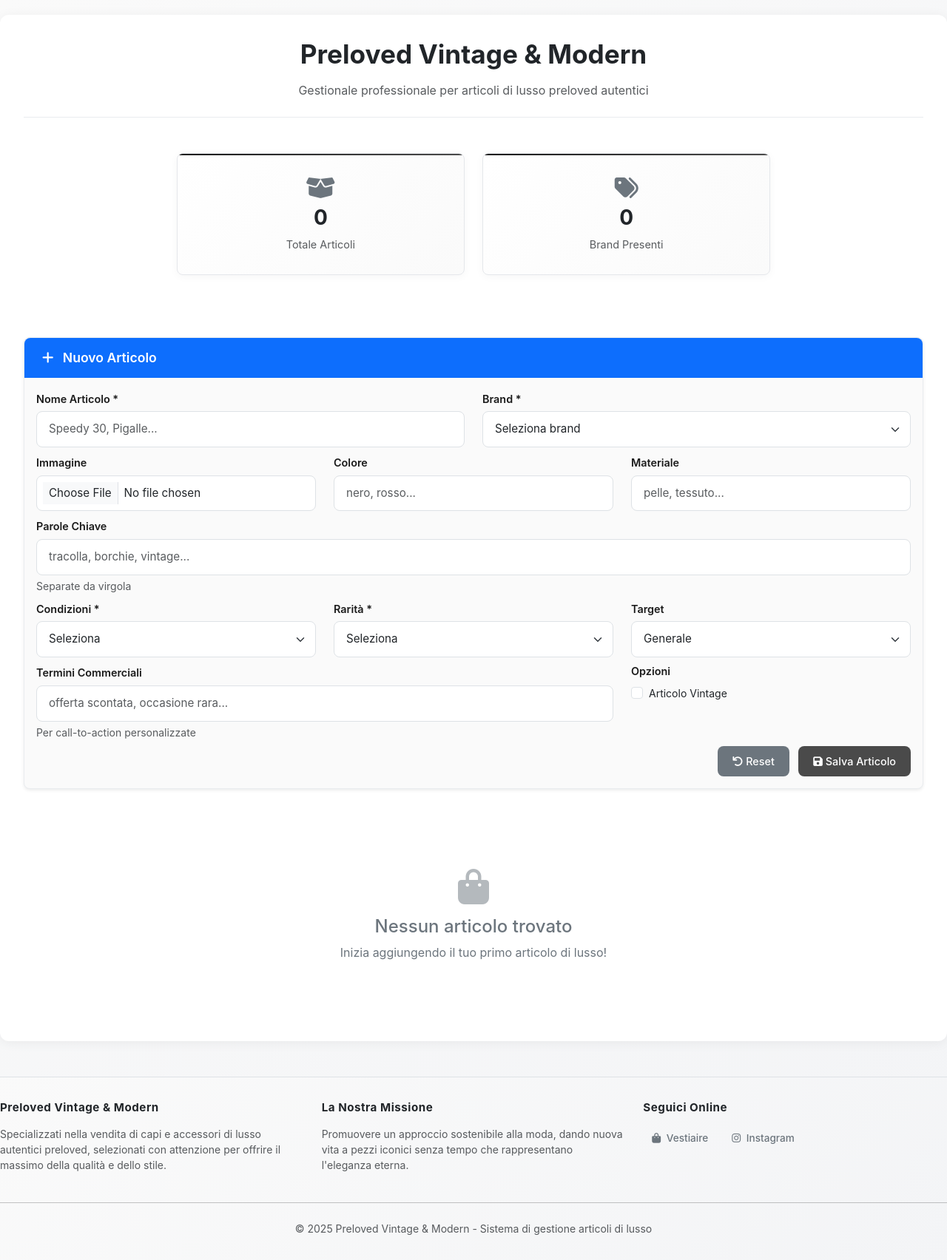
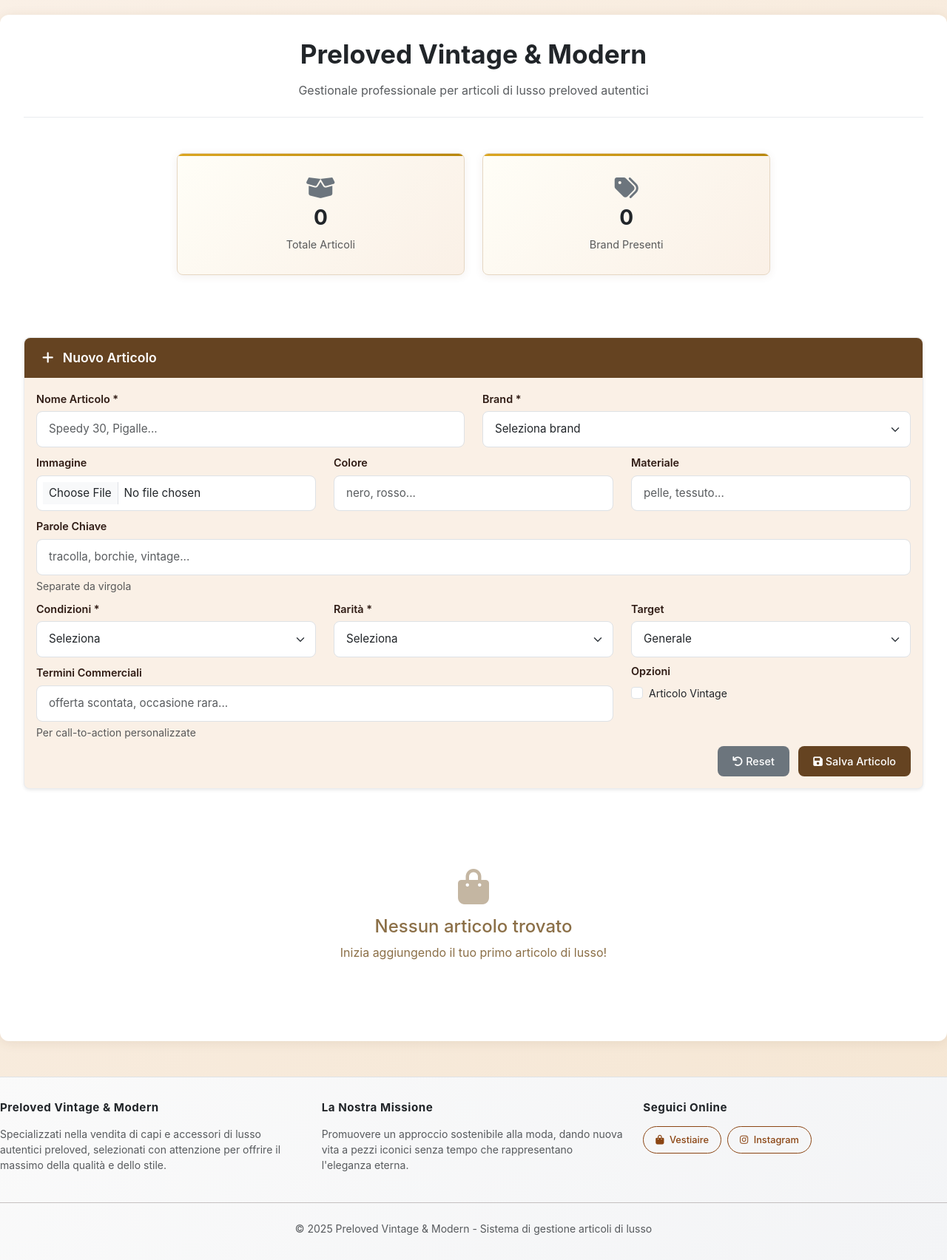
Before and after one commit to FlavioLombardi95/dist_gestionale, a Flask app: page / in a window 1280 px wide. Shown: the whole page at 74% size. Run offline with Flask 3, Linux system fonts and the light colour scheme; data that the repository does not hold is empty; some libraries are stand-ins or nearby versions.

Commit message:
🎨 Palette Louis Vuitton: marrone elegante, oro lussuoso, tonalità calde

```diff
--- a/templates/index.html
+++ b/templates/index.html
@@ -9,21 +9,22 @@
     <link href="https://cdnjs.cloudflare.com/ajax/libs/animate.css/4.1.1/animate.min.css" rel="stylesheet">
     <style>
         :root {
-            --primary-color: #1a1a1a;
-            --secondary-color: #4a4a4a;
-            --success-color: #6b7280;
-            --warning-color: #9ca3af;
-            --danger-color: #6b7280;
-            --light-bg: #fafafa;
-            --dark-text: #1a1a1a;
-            --accent-color: #d1d5db;
+            --primary-color: #654321;      /* Marrone Louis Vuitton classico */
+            --secondary-color: #8B4513;    /* Marrone caldo (saddle brown) */
+            --success-color: #B8860B;      /* Oro scuro elegante */
+            --warning-color: #DAA520;      /* Oro classico Louis Vuitton */
+            --danger-color: #A0522D;       /* Marrone rossiccio */
+            --light-bg: #FAF0E6;           /* Crema lino luxury */
+            --dark-text: #2F1B14;          /* Marrone molto scuro per testo */
+            --accent-color: #D2B48C;       /* Beige caldo */
+            --accent-gold: #FFD700;        /* Oro brillante per accenti speciali */
             --border-radius: 8px;
-            --box-shadow: 0 2px 16px rgba(0,0,0,0.06);
+            --box-shadow: 0 2px 16px rgba(101, 67, 33, 0.1);
             --transition: all 0.3s ease;
         }
 
         body {
-            background: linear-gradient(135deg, #fafafa 0%, #f3f4f6 100%);
+            background: linear-gradient(135deg, #FAF0E6 0%, #F5E6D3 100%);
             min-height: 100vh;
             font-family: 'Inter', -apple-system, BlinkMacSystemFont, 'Segoe UI', sans-serif;
             color: var(--dark-text);
@@ -53,7 +54,7 @@
         }
 
         .header-section p {
-            color: #6c757d;
+            color: #8B6F47;
             font-size: 1em;
             margin-bottom: 0;
             font-weight: 400;
@@ -235,13 +236,13 @@
         }
 
         .stats-card {
-            background: linear-gradient(135deg, #ffffff 0%, #fafafa 100%);
-            border: 1px solid #e5e7eb;
+            background: linear-gradient(135deg, #FFFEF7 0%, #FAF0E6 100%);
+            border: 1px solid #E6D7C3;
             border-radius: var(--border-radius);
             padding: 30px 20px;
             text-align: center;
             margin-bottom: 20px;
-            box-shadow: 0 2px 12px rgba(0, 0, 0, 0.04);
+            box-shadow: 0 2px 12px rgba(101, 67, 33, 0.08);
             transition: var(--transition);
             position: relative;
             overflow: hidden;
@@ -253,8 +254,8 @@
             top: 0;
             left: 0;
             right: 0;
-            height: 2px;
-            background: linear-gradient(90deg, var(--primary-color) 0%, var(--secondary-color) 100%);
+            height: 3px;
+            background: linear-gradient(90deg, var(--warning-color) 0%, var(--success-color) 100%);
         }
 
         .stats-card:hover {
@@ -270,7 +271,7 @@
 
         .stats-card p {
             margin: 8px 0 0 0;
-            color: #6c757d;
+            color: #8B6F47;
             font-size: 0.9em;
         }
 
@@ -311,7 +312,7 @@
         .empty-state {
             text-align: center;
             padding: 60px 20px;
-            color: #6c757d;
+            color: #8B6F47;
         }
 
         .empty-state i {
@@ -394,7 +395,7 @@
 
         .style-option .description {
             font-size: 0.85em;
-            color: #6c757d;
+            color: #8B6F47;
             line-height: 1.4;
         }
 
@@ -406,11 +407,11 @@
             margin-right: 8px;
         }
 
-        .bg-gradient-elegante { background: #4b5563; color: white; }
-        .bg-gradient-emotivo { background: #6b7280; color: white; }
-        .bg-gradient-amichevole { background: #9ca3af; color: white; }
-        .bg-gradient-professionale { background: #374151; color: white; }
-        .bg-gradient-esclusivo { background: #1f2937; color: white; }
+        .bg-gradient-elegante { background: var(--primary-color); color: white; }
+        .bg-gradient-emotivo { background: var(--warning-color); color: var(--dark-text); }
+        .bg-gradient-amichevole { background: var(--accent-color); color: var(--dark-text); }
+        .bg-gradient-professionale { background: var(--secondary-color); color: white; }
+        .bg-gradient-esclusivo { background: var(--success-color); color: white; }
 
         @media (max-width: 768px) {
             .main-container {
@@ -546,7 +547,7 @@
 
         <!-- Form migliorato per nuovo articolo -->
         <div class="form-card card shadow-sm mb-5">
-            <div class="card-header bg-primary text-white">
+            <div class="card-header" style="background: var(--primary-color); color: white;">
                 <h5 class="mb-0"><i class="fas fa-plus me-2"></i> <span id="formTitle">Nuovo Articolo</span></h5>
             </div>
             <div class="card-body">
@@ -697,7 +698,7 @@
                         <button type="button" class="btn btn-secondary me-2" id="resetBtn">
                             <i class="fas fa-undo"></i> Reset
                         </button>
-                        <button type="submit" class="btn btn-primary" id="submitBtn">
+                        <button type="submit" class="btn" style="background: var(--primary-color); color: white;" id="submitBtn">
                             <i class="fas fa-save"></i> <span id="submitText">Salva Articolo</span>
                         </button>
                     </div>
@@ -761,7 +762,7 @@
         <div class="col-lg-4 col-md-6 mb-4 fade-in">
             <div class="card articolo-card">
                 <div class="status-badge">
-                    <span class="badge bg-success vintage-badge d-none">Vintage</span>
+                    <span class="badge vintage-badge d-none" style="background: var(--success-color); color: white;">Vintage</span>
                 </div>
                 <img src="" class="card-img-top" alt="">
                 <div class="card-body">
@@ -772,22 +773,22 @@
                     <div class="frase-generata d-none">
                         <p class="mb-2"></p>
                         <div class="d-flex gap-2 flex-wrap">
-                            <button class="btn btn-sm btn-outline-success copy-btn">
+                            <button class="btn btn-sm copy-btn" style="border: 1px solid var(--success-color); color: var(--success-color); background: transparent;">
                                 <i class="fas fa-copy"></i> Copia
                             </button>
-                            <button class="btn btn-sm btn-outline-primary rigenera-btn">
+                            <button class="btn btn-sm rigenera-btn" style="border: 1px solid var(--primary-color); color: var(--primary-color); background: transparent;">
                                 <i class="fas fa-sync"></i> Rigenera
                             </button>
                         </div>
                     </div>
                     <div class="d-flex gap-2 flex-wrap">
-                        <button class="btn btn-primary genera-messaggio-like-btn">
+                        <button class="btn genera-messaggio-like-btn" style="background: var(--primary-color); color: white; font-size: 0.85rem;">
                             <i class="fas fa-heart"></i> Messaggio Like
                         </button>
-                        <button class="btn btn-warning edit-btn">
+                        <button class="btn edit-btn" style="background: var(--secondary-color); color: white; font-size: 0.85rem;">
                             <i class="fas fa-edit"></i> Modifica
                         </button>
-                        <button class="btn btn-danger delete-btn">
+                        <button class="btn delete-btn" style="background: var(--danger-color); color: white; font-size: 0.85rem;">
                             <i class="fas fa-trash"></i> Elimina
                         </button>
                     </div>
@@ -998,7 +999,7 @@
                 field.classList.remove('is-invalid');
                 if (feedback && feedback.classList.contains('validation-feedback')) {
                     feedback.textContent = 'Campo valido';
-                    feedback.className = 'validation-feedback text-success';
+                    feedback.className = 'validation-feedback' ; feedback.style.color = 'var(--success-color)';
                 }
                 return true;
             }
@@ -1170,7 +1171,7 @@
             if (brands.length === 0) return;
 
             const title = document.createElement('h4');
-            title.className = 'mb-4 text-center text-primary fw-bold';
+            title.className = 'mb-4 text-center fw-bold'; title.style.color = 'var(--primary-color)';
             title.innerHTML = '<i class="fas fa-tags me-2"></i>Seleziona un Brand';
             brandSection.appendChild(title);
 
@@ -1356,8 +1357,8 @@
                 text: 'Questa azione non può essere annullata',
                 icon: 'warning',
                 showCancelButton: true,
-                confirmButtonColor: '#e74c3c',
-                cancelButtonColor: '#6c757d',
+                confirmButtonColor: '#A0522D',
+                cancelButtonColor: '#8B6F47',
                 confirmButtonText: 'Elimina',
                 cancelButtonText: 'Annulla'
             });
@@ -1446,14 +1447,20 @@
                 </h6>
                 <div class="d-flex justify-content-center justify-content-md-start align-items-center">
                     <a href="https://it.vestiairecollective.com/profile/29517320/" target="_blank"
-                       class="btn btn-outline-secondary btn-sm me-2"
-                       title="Vintage and Modern su Vestiaire Collective">
+                       class="btn btn-sm me-2"
+                       style="border: 1px solid var(--secondary-color); color: var(--secondary-color); background: transparent; border-radius: 20px; padding: 8px 16px; font-size: 0.8rem; transition: all 0.3s ease;"
+                       title="Vintage and Modern su Vestiaire Collective"
+                       onmouseover="this.style.background='var(--secondary-color)'; this.style.color='white';"
+                       onmouseout="this.style.background='transparent'; this.style.color='var(--secondary-color)';">
                         <i class="fas fa-shopping-bag me-1"></i>
                         <span class="d-none d-lg-inline">Vestiaire</span>
                     </a>
                     <a href="https://www.instagram.com/preloved_vintage_and_modern/" target="_blank"
-                       class="btn btn-outline-secondary btn-sm"
-                       title="Seguici su Instagram">
+                       class="btn btn-sm"
+                       style="border: 1px solid var(--secondary-color); color: var(--secondary-color); background: transparent; border-radius: 20px; padding: 8px 16px; font-size: 0.8rem; transition: all 0.3s ease;"
+                       title="Seguici su Instagram"
+                       onmouseover="this.style.background='var(--secondary-color)'; this.style.color='white';"
+                       onmouseout="this.style.background='transparent'; this.style.color='var(--secondary-color)';">
                         <i class="fab fa-instagram me-1"></i>
                         <span class="d-none d-lg-inline">Instagram</span>
                     </a>
```
Also changed, not shown: instance/gestionale.db, 1 other file.
